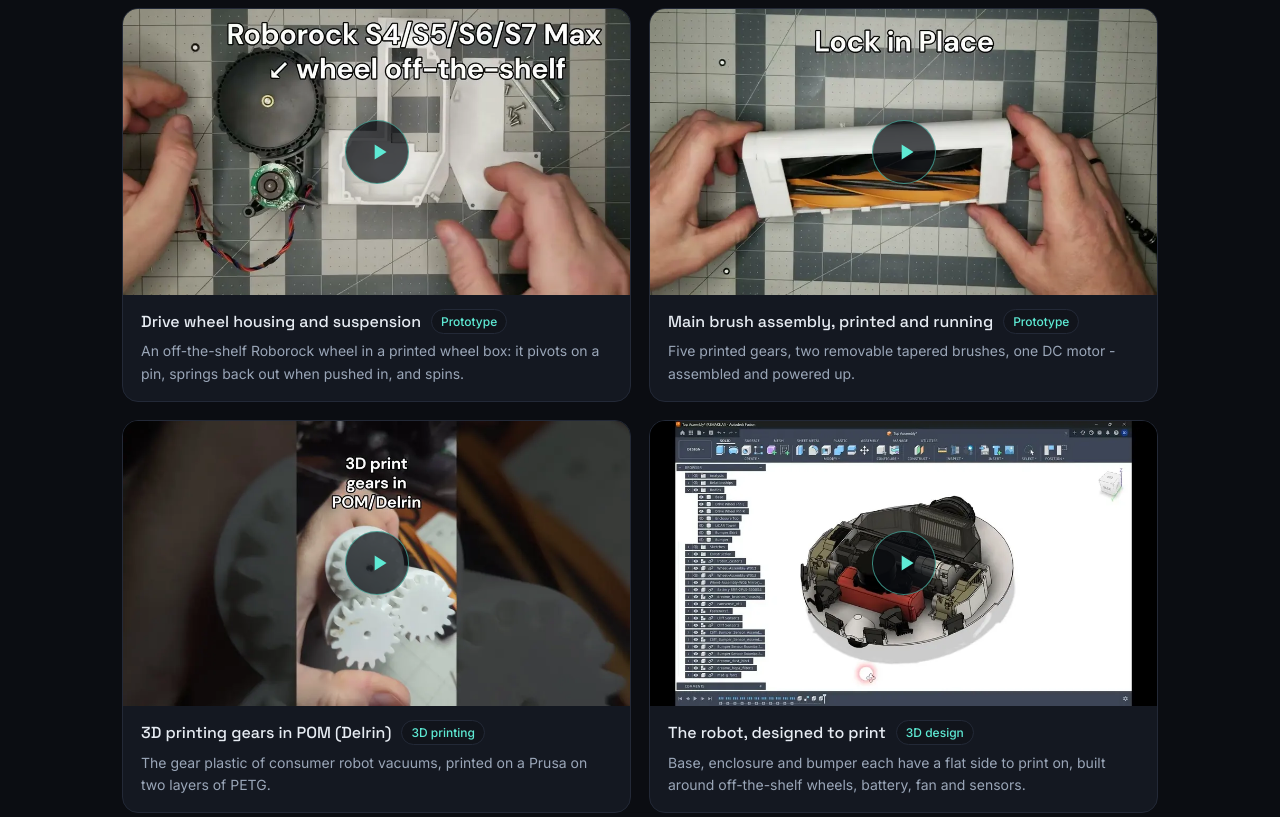
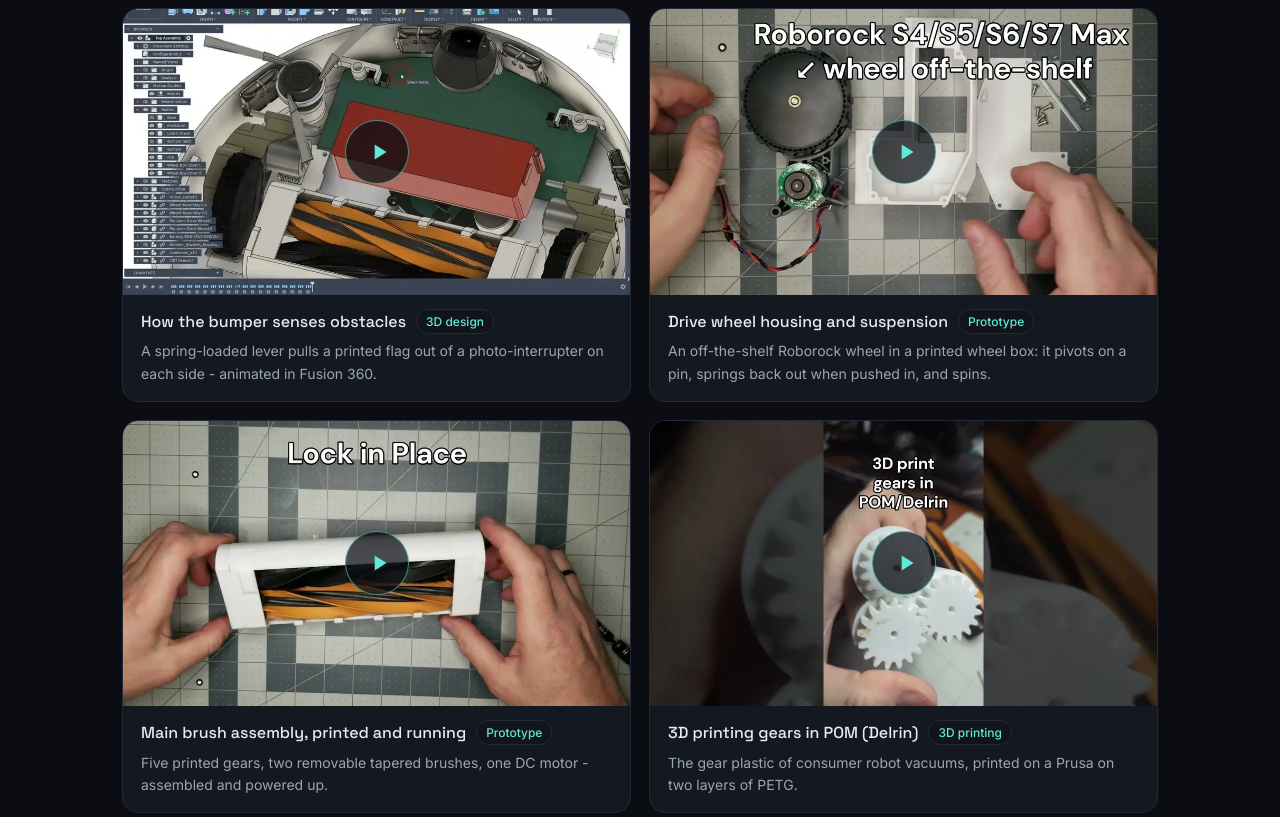
Before and after one commit to oomwoo/oomwoo.github.io, a plain HTML site: page index.html in a window 1280 px wide. Shown: the part 960-1777 px from the top of the page. Drawn offline with Linux system fonts and the light colour scheme.

Commit message:
Landing: bumper sensing animation leads the showcase; designed-to-print clip retired
Co-Authored-By: Claude Opus 5.5 <noreply@anthropic.com>

```diff
--- a/index.html
+++ b/index.html
@@ -306,6 +306,16 @@
     </div>
     <div class="vids">
       <figure class="vid">
+        <a class="vid-frame" href="https://youtu.be/tnx7duiGAvo" data-yt="tnx7duiGAvo" aria-label="Play video: How the bumper senses obstacles">
+          <img src="assets/video/tnx7duiGAvo.webp" width="960" height="540" loading="lazy" alt="">
+          <span class="vid-play"><svg viewBox="0 0 24 24" aria-hidden="true"><path d="M8 5v14l11-7z"/></svg></span>
+        </a>
+        <figcaption>
+          <div class="vid-title">How the bumper senses obstacles <span class="vid-tag">3D design</span></div>
+          <p>A spring-loaded lever pulls a printed flag out of a photo-interrupter on each side - animated in Fusion 360.</p>
+        </figcaption>
+      </figure>
+      <figure class="vid">
         <a class="vid-frame" href="https://youtu.be/CktN0cJKBro" data-yt="CktN0cJKBro" aria-label="Play video: Drive wheel housing and suspension, printed and working">
           <img src="assets/video/CktN0cJKBro.webp" width="960" height="540" loading="lazy" alt="">
           <span class="vid-play"><svg viewBox="0 0 24 24" aria-hidden="true"><path d="M8 5v14l11-7z"/></svg></span>
@@ -333,16 +343,6 @@
         <figcaption>
           <div class="vid-title">3D printing gears in POM (Delrin) <span class="vid-tag">3D printing</span></div>
           <p>The gear plastic of consumer robot vacuums, printed on a Prusa on two layers of PETG.</p>
-        </figcaption>
-      </figure>
-      <figure class="vid">
-        <a class="vid-frame" href="https://youtu.be/YrokP5MfU0g" data-yt="YrokP5MfU0g" aria-label="Play video: The robot, designed to print">
-          <img src="assets/video/YrokP5MfU0g.webp" width="960" height="540" loading="lazy" alt="">
-          <span class="vid-play"><svg viewBox="0 0 24 24" aria-hidden="true"><path d="M8 5v14l11-7z"/></svg></span>
-        </a>
-        <figcaption>
-          <div class="vid-title">The robot, designed to print <span class="vid-tag">3D design</span></div>
-          <p>Base, enclosure and bumper each have a flat side to print on, built around off-the-shelf wheels, battery, fan and sensors.</p>
         </figcaption>
       </figure>
       <figure class="vid">
```
Also changed, not shown: assets/video/YrokP5MfU0g.webp (deleted), assets/video/tnx7duiGAvo.webp (added).
